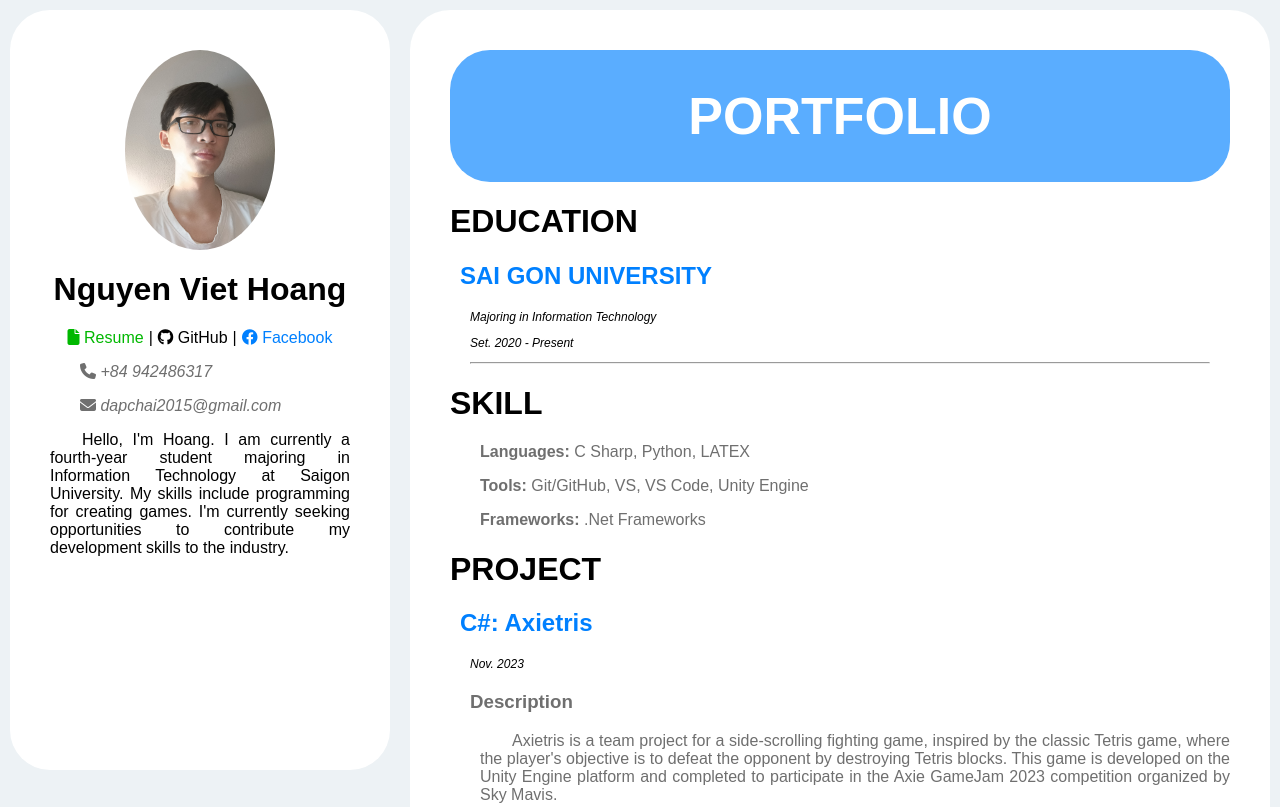
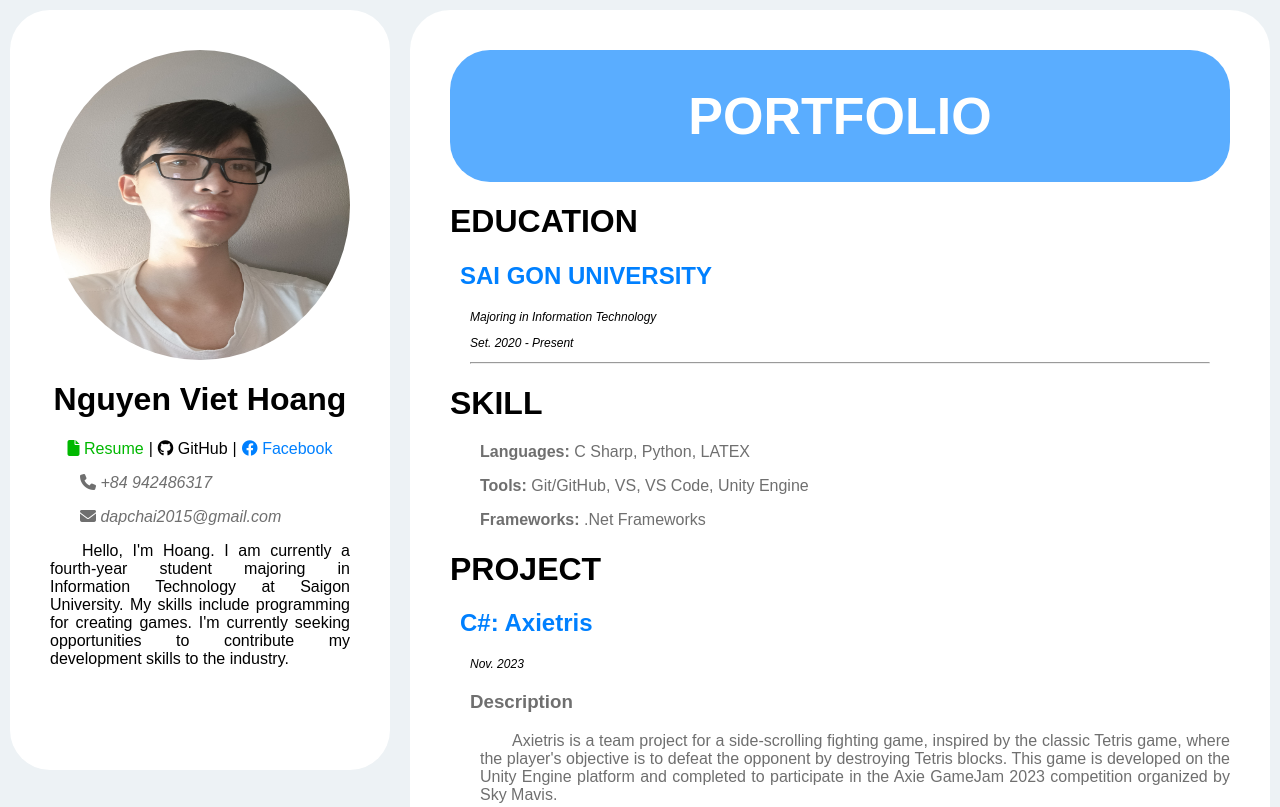
Before and after one commit to nguyenviethoang2205/Portfolio, a plain HTML site: page index.html in a window 1280 px wide. Shown: the top 807 px of the page. Drawn offline with Linux system fonts and the light colour scheme.

Commit message:
Update style.css

```diff
--- a/assets/css/style.css
+++ b/assets/css/style.css
@@ -37,8 +37,9 @@ body {
 }
 
 .avatar-icon{
-    width: 150px;
+    width: 300px;
     border-radius: 50%;
+    height: 310px;
 }
 
 .information-title{
```
